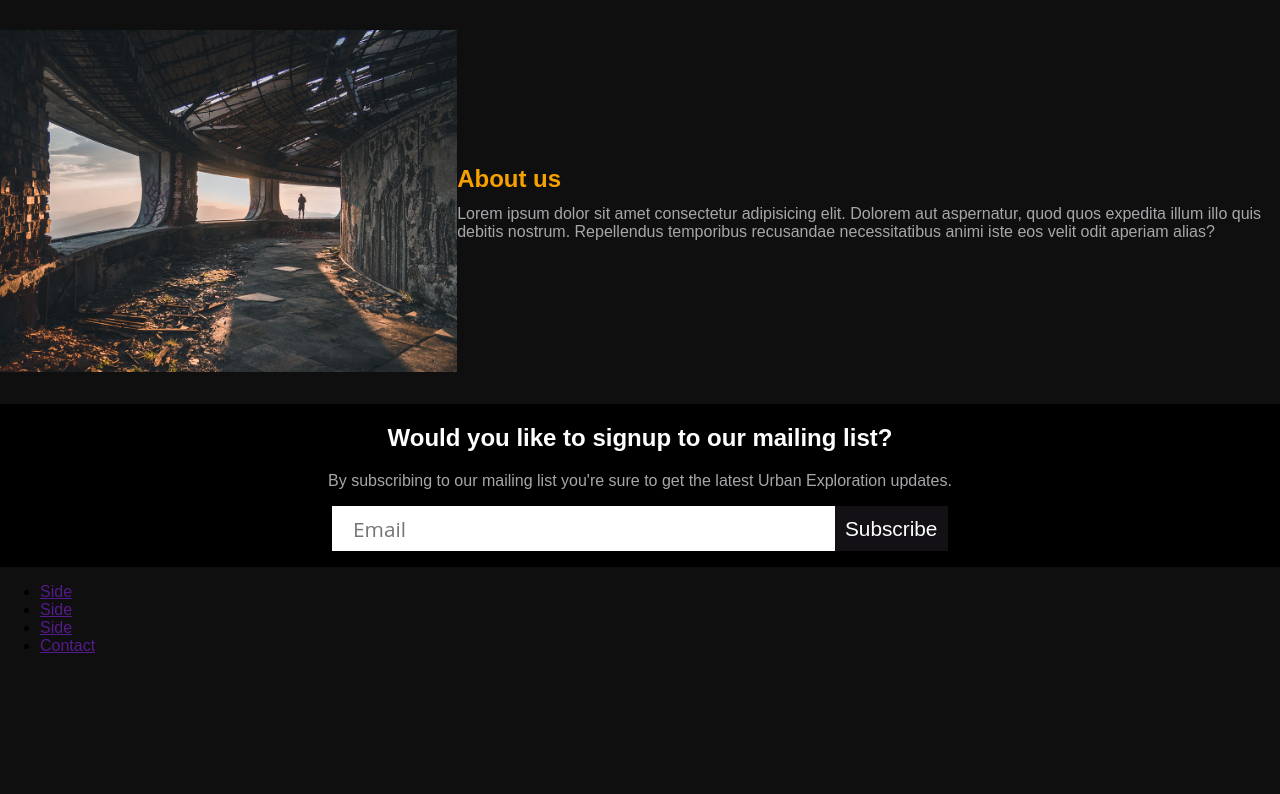
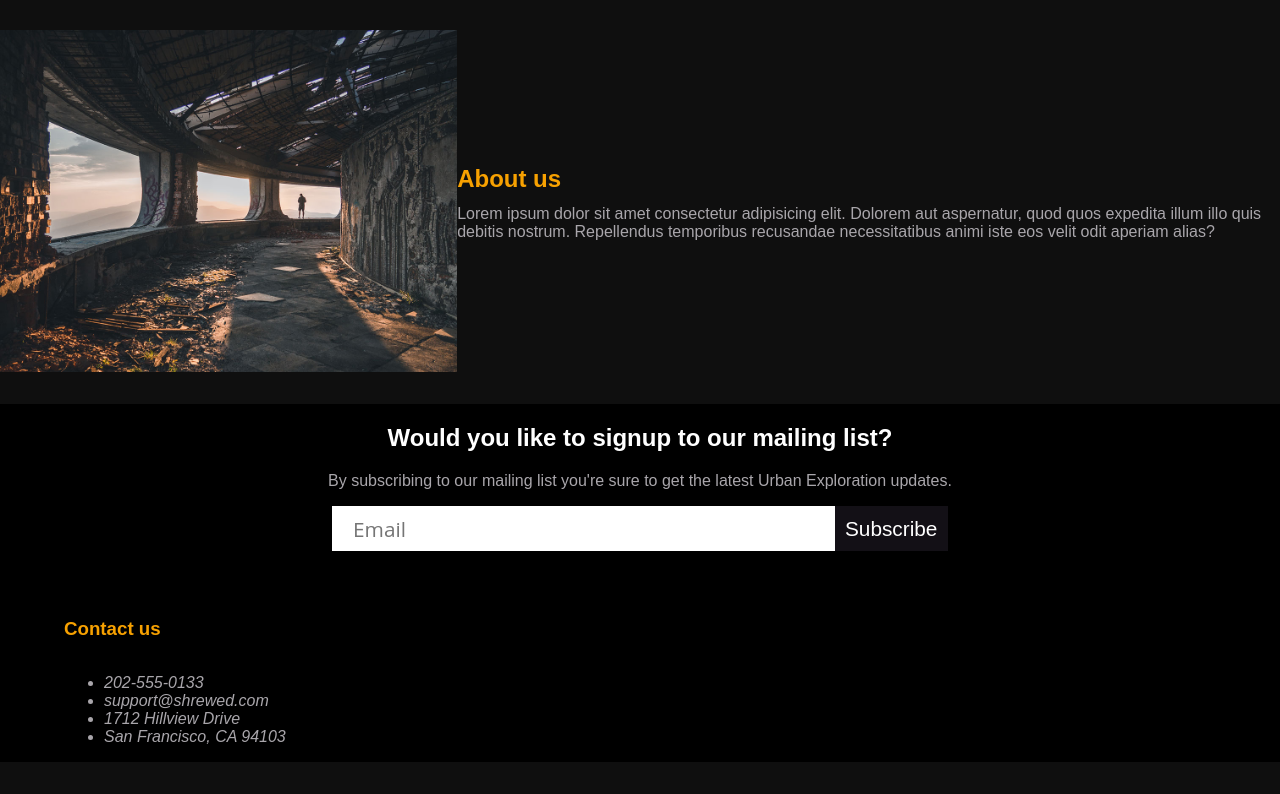
Before and after one commit to StewyEarth/avanceret-frontend-daniel-therkildsen, a website built with webpack: page dist/index.html in a window 1280 px wide. Shown: the part 873-1667 px from the top of the page. Before the commit the page ends 1544 px from the top, so only its background shows below. Built offline with nearby package versions, Linux system fonts and the light colour scheme.

Commit message:
Changed some footer stuff

```diff
--- a/src/style.scss
+++ b/src/style.scss
@@ -212,8 +212,14 @@ body{
     }
 }
 
-footer{
-
+.footer{
+    background-color: $third-color;
+    &_contactinfo{
+        margin: 2em 0;
+        display: flex;
+        flex-direction: column;
+        align-items: center;
+    }
 }
 .mailinglist{
     display: flex;
```
Also changed, not shown: dist/index.html, dist/style.css.
